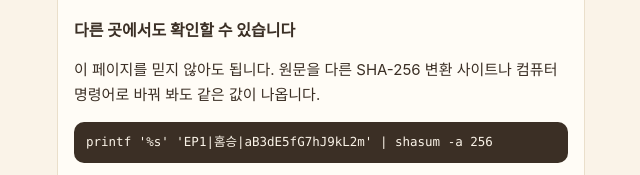
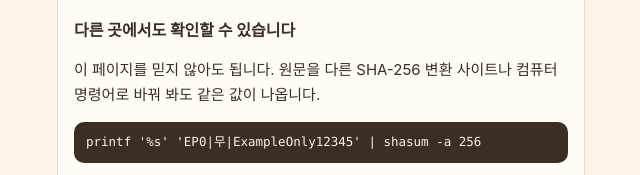
Before and after one commit to mmbrokim/man-vs-ai, a plain HTML site: page public/index.html in a window 1280 px wide. Shown: the part 1100-1275 px from the top of the page, 319-959 px from the left. Drawn offline with Linux system fonts and the light colour scheme.

Commit message:
원문 입력칸 예시 문구 수정

```diff
--- a/public/app.js
+++ b/public/app.js
@@ -70,7 +70,7 @@ function label(s, answer) {
   return answer;
 }
 
-// AI의 답은 공개된 원문(EP1|홈승|...)의 두 번째 칸에서만 읽습니다. 공개 전에는 알 수 없습니다.
+// AI의 답은 공개된 원문(EP회차|답|랜덤 문자열)의 두 번째 칸에서만 읽습니다. 공개 전에는 알 수 없습니다.
 function aiPick(s) {
   return s.revealed_text ? s.revealed_text.split("|")[1] : null;
 }
--- a/public/index.html
+++ b/public/index.html
@@ -72,7 +72,7 @@
 
       <h3>다른 곳에서도 확인할 수 있습니다</h3>
       <p>이 페이지를 믿지 않아도 됩니다. 원문을 다른 SHA-256 변환 사이트나 컴퓨터 명령어로 바꿔 봐도 같은 값이 나옵니다.</p>
-      <pre class="mono code">printf '%s' 'EP1|홈승|aB3dE5fG7hJ9kL2m' | shasum -a 256</pre>
+      <pre class="mono code">printf '%s' 'EP0|무|ExampleOnly12345' | shasum -a 256</pre>
       <p class="small">계산 규칙: 앞뒤 공백을 지우고, 유니코드 NFC로 정규화한 뒤, UTF-8로 해시합니다.
         NFC 정규화는 Mac에서 한글 자모가 분리되어 값이 달라지는 문제를 막기 위한 것입니다.</p>
 
@@ -103,7 +103,7 @@
       <h2 id="verify-title">원문 확인하기</h2>
       <p class="hint">결과 편에서 공개된 원문을 그대로 붙여 넣으세요.</p>
       <label class="field-label" for="text-input">원문</label>
-      <input id="text-input" class="field mono" type="text" placeholder="EP1|홈승|aB3dE5fG7hJ9kL2m"
+      <input id="text-input" class="field mono" type="text" placeholder="예) EP0|무|ExampleOnly12345"
              autocomplete="off" autocapitalize="off" spellcheck="false">
       <details class="video-hash">
         <summary>영상 속 봉인값과 직접 비교하기 (선택)</summary>
```
Also changed, not shown: 1 other file.
